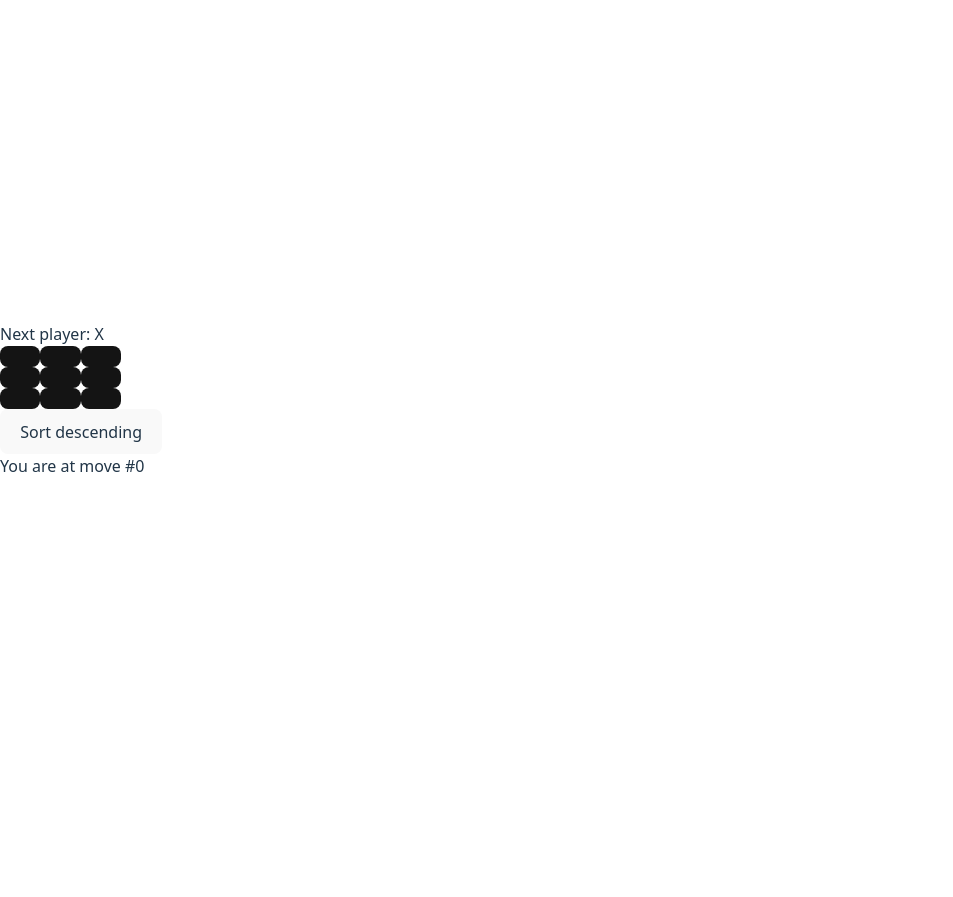
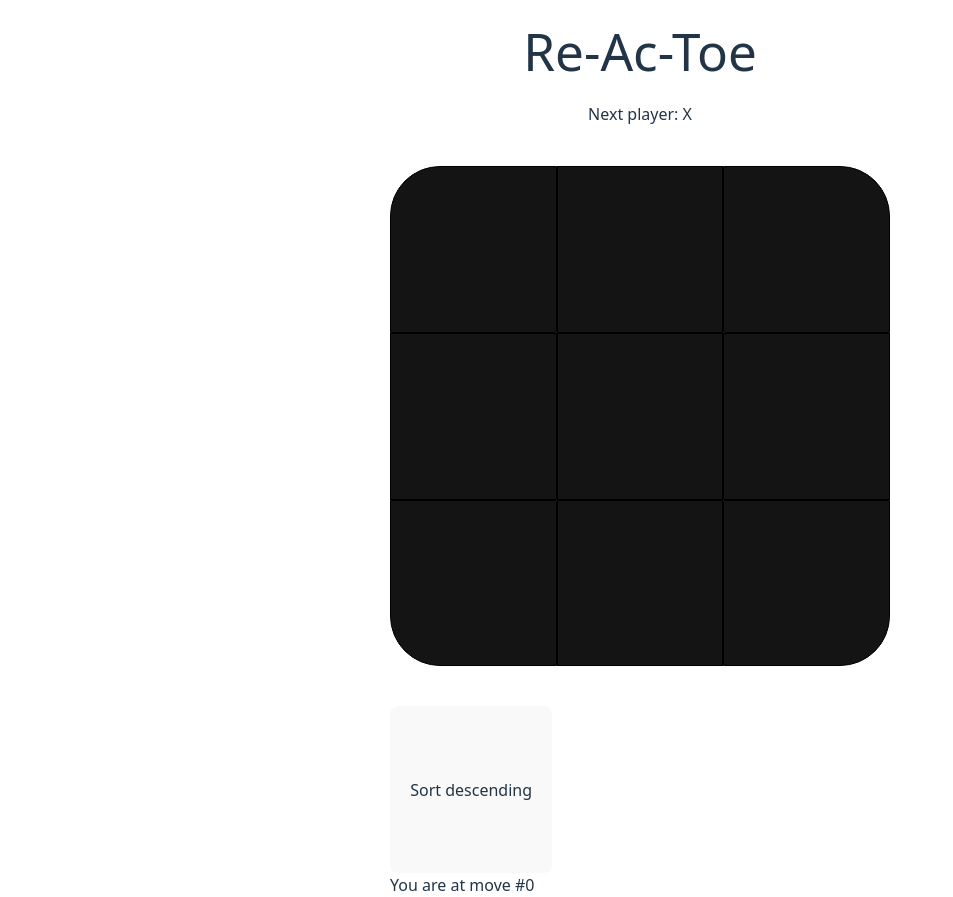
Before and after one commit to ialbertmartinez/react-toe, a React (Vite) app: page / in a window 1280 px wide. Shown: the whole page, without its empty margins (0-953 px from the left). Before the commit the page ends 800 px from the top, so only its background shows below. Built offline with nearby package versions, Linux system fonts and the light colour scheme.

Commit message:
add modern-ish style in css

```diff
--- a/src/App.css
+++ b/src/App.css
@@ -1,19 +1,63 @@
+.game {
+   width: 500px;
+   height: 500px;
+   margin-inline: auto;
+
+}
+
+.board-container {
+   box-sizing: border-box;
+   border-radius: 50px;
+   box-shadow: 0 4px 4px rgba(255,255,255,0.3);
+   margin-block: 40px;
+   width: 100%;
+   height: 500px;
+}
+.status {
+   /* margin-block-start: 20px; */
+   text-align: center;
+}
+
+h1 {
+   line-height: 2;;
+}
+
+button {
+   height: 166.6px;
+}
+
 .square {
-  text-align: center;
+   font-size: 3rem;
+   font-weight: 100;
   background-color: #141414;
-  /* border: 1px inset greenyellow; */
-  box-sizing: border-box;
+  width: 100%;
+  border: 1px solid #000;
   color: #efefef;
-  border-radius: none;
-  /* border: 1px solid #000; */
-  /* border-style: inset; */
- ;
+  border-radius: 0px;
+}
+
+/* ROUNDED CORNERS FOR GAME BOARD */
+div.flex:first-child > .square:nth-child(1) {
+   border-top-left-radius:50px;
+}
+
+div.flex:first-child > .square:nth-child(3) {
+   border-top-right-radius:50px;
+}
+
+div.flex:last-child > .square:nth-child(1) {
+   border-bottom-left-radius:50px;
+}
+
+div.flex:last-child > .square:nth-child(3) {
+   border-bottom-right-radius:50px;
 }
 
 .winning-square {
 background-color: greenYellow;
 color: #444;
 border: 1px solid #fff5a6;
+font-weight: bold;
 box-sizing: border-box;
 box-shadow:
 inset 0 0 4px rgba(205, 236, 159, 0.794),
--- a/src/App.jsx
+++ b/src/App.jsx
@@ -65,8 +65,13 @@ function Board({xIsNext, squares, onPlay}) {
     ));
   return (
     <div>
-      <div className="status">{status}</div>
-      <div>{boardRows}</div>
+      <header className="status">
+        <h1>Re-Ac-Toe</h1>
+        <p>{status}</p>
+      </header>
+      <div className="board-container">
+        {boardRows}
+      </div>
       {/* <div className="board-row">
         <Square
           value={squares[0]}
--- a/src/index.css
+++ b/src/index.css
@@ -27,7 +27,8 @@ a:hover {
 body {
   margin: 0;
   display: flex;
-  place-items: center;
+  justify-content: center;
+  /* place-items: center; */
   min-width: 320px;
   min-height: 100vh;
 }
```
